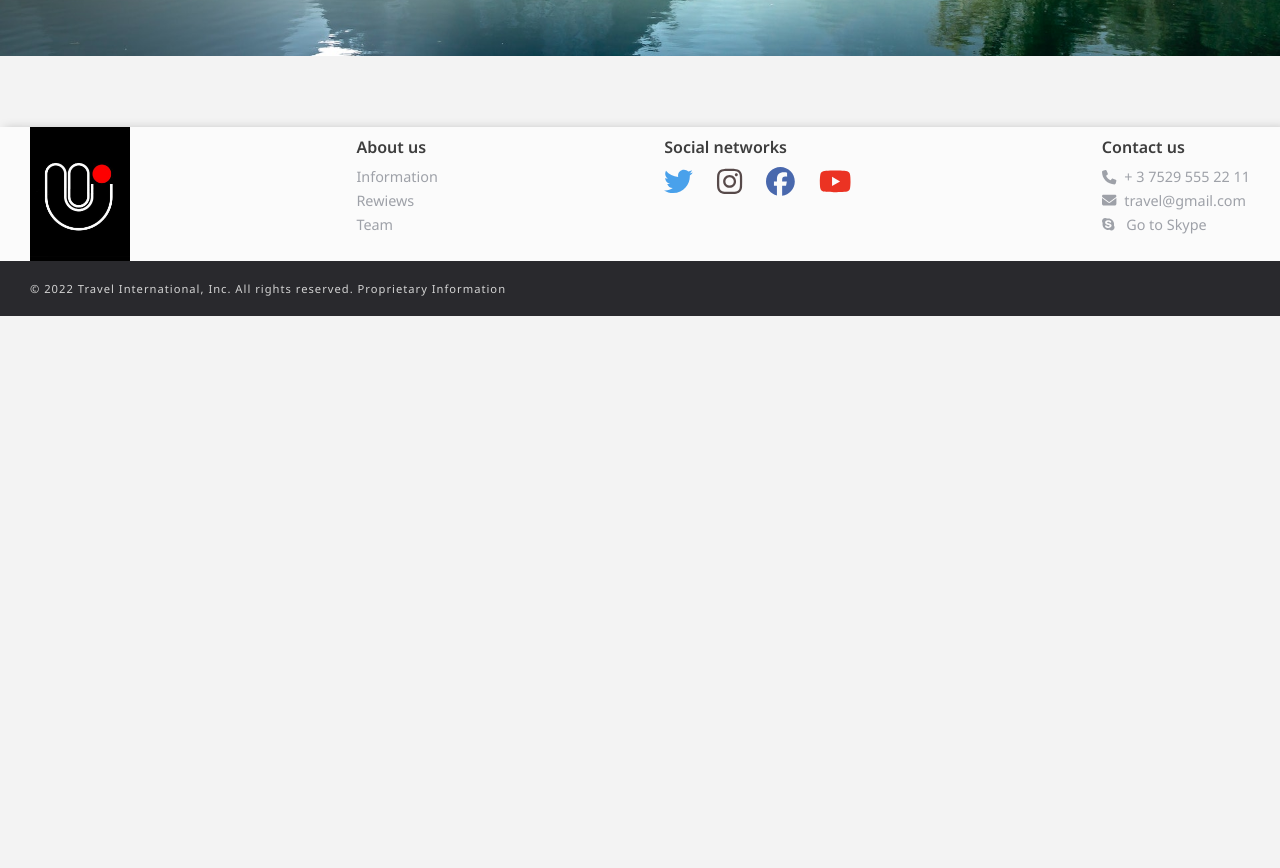
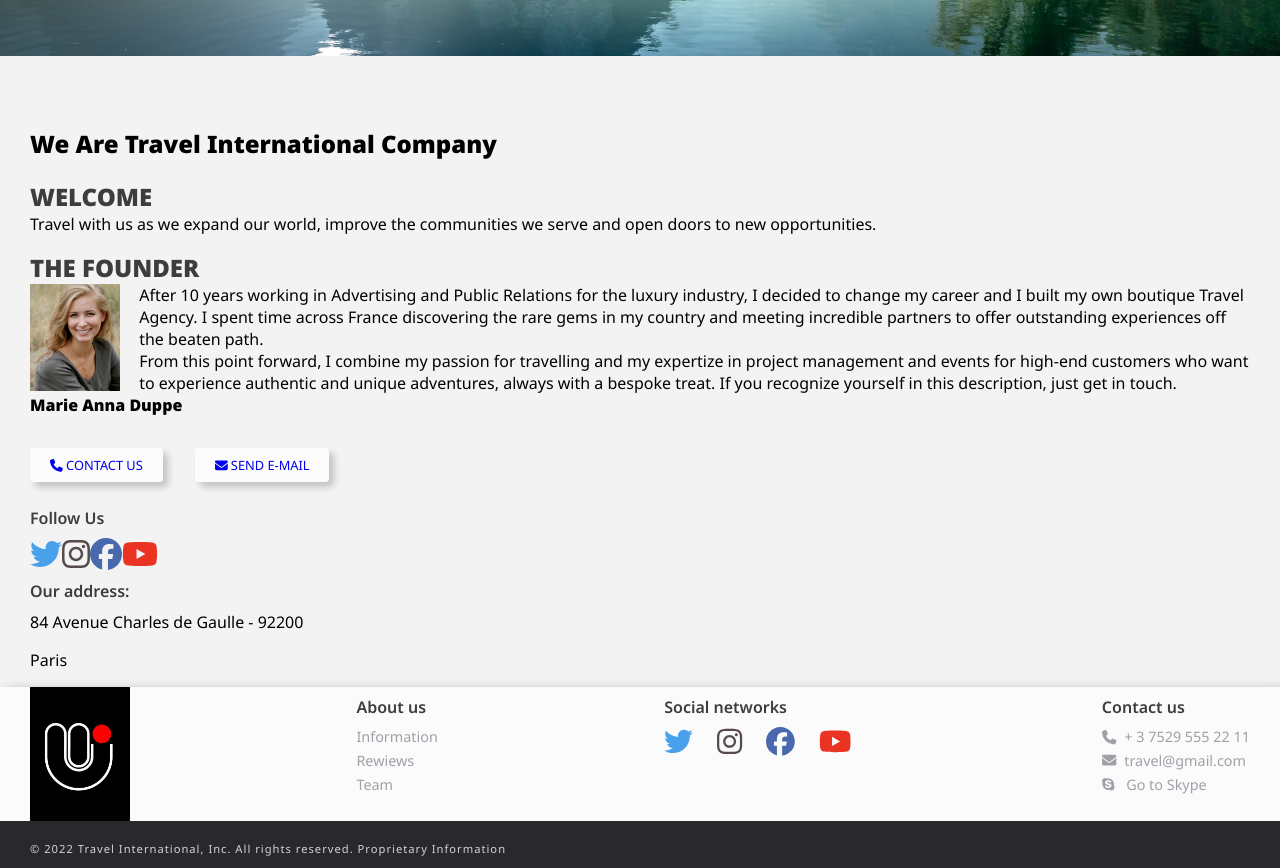
Before and after one commit to juliagnetneva/Travel_Project, a React (Create React App) app in the folder frontend/: page /about in a window 1280 px wide. Shown: the part 520-1388 px from the top of the page. Before the commit the page ends 836 px from the top, so only its background shows below. Built offline with nearby package versions, Linux system fonts and the light colour scheme; a web font is replaced by a local one.

Commit message:
fix: change carousel settings

```diff
--- a/frontend/src/components/Banner/banner.styled.ts
+++ b/frontend/src/components/Banner/banner.styled.ts
@@ -58,5 +58,6 @@ export const Card = styled(FlexRow)`
   }
   p {
     font-size: 0.8rem;
+    margin-top: 5px;
   }
 `;
--- a/frontend/src/components/Carousel/Carousel.tsx
+++ b/frontend/src/components/Carousel/Carousel.tsx
@@ -53,7 +53,7 @@ export const Carousel = ({ title, path, text, settings, data }: any) => {
         ))}
       </ReviewSlider>
       <ButtonContainer>
-        <IconContext.Provider value={{ size: "2.5rem", color: "#605f5f" }}>
+        <IconContext.Provider value={{ size: "2.5rem", color: "#a2a2a2" }}>
           <IoIosArrowDropleft onClick={slider?.slickPrev} />
           <IoIosArrowDropright onClick={slider?.slickNext} />
         </IconContext.Provider>
--- a/frontend/src/components/Carousel/carousel.styled.ts
+++ b/frontend/src/components/Carousel/carousel.styled.ts
@@ -10,13 +10,49 @@ export const CarouselSection = styled(Section)`
 
 export const ReviewSlider: any = styled(Slider)`
   width: 100%;
+
   .slick-list {
     overflow: hidden;
   }
-  .slick-track {
-    display: flex;
-    padding: 1rem;
-    gap: 3rem;
+
+  .slick-dots {
+    display: flex !important;
+    flex-direction: row;
+    justify-content: center;
+    margin: 0;
+    padding: 2rem 0;
+
+    list-style-type: none;
+
+    li {
+      margin: 0 1rem;
+    }
+
+    button {
+      display: block;
+      width: 0.55rem;
+      height: 0.55rem;
+      padding: 0;
+
+      border: none;
+      border-radius: 100%;
+      background-color: #d3d3d3;
+
+      text-indent: -9999px;
+    }
+
+    li.slick-active button {
+      background-color: #8c8c8c;
+    }
+
+  }
+}
+
+.slick-track {
+  display: flex;
+  padding: 1rem;
+  gap: 2rem;
+
   .slick-slide {
     display: flex;
     justify-content: center;
@@ -33,7 +69,7 @@ export const SliderItem = styled.div`
   height: 430px;
   background-color: ${({ theme }) => theme.theme.sectionBackground};
   box-shadow: ${({ theme }) => theme.theme.boxShadow};
-  border-radius: 10px;
+  border-radius: 7px;
   outline: none;
   @media screen and (max-width: 440px) {
     border: 1px solid #bebebe;
@@ -43,11 +79,12 @@ export const SliderItem = styled.div`
 export const ImageContainer = styled.div`
   width: 100%;
   height: 320px;
+  border-radius: 7px 7px 0 0;
   overflow: hidden;
   img {
     width: 100%;
     height: 100%;
-    border-radius: 10px 10px 0 0;
+    border-radius: 7px 7px 0 0;
     object-fit: cover;
     vertical-align: middle;
     transition: transform 3s ease;
@@ -72,8 +109,10 @@ export const VideoContainer = styled.div`
 `;
 export const ButtonContainer = styled(FlexRow)`
   justify-content: center;
+  position: relative;
+  top: -55px;
   & svg {
-    margin: 0 1rem;
+    margin: 0 8rem;
     cursor: pointer;
   }
   & svg:hover {
--- a/frontend/src/data/carouselData.ts
+++ b/frontend/src/data/carouselData.ts
@@ -13,6 +13,9 @@ import Video5 from "../assets/video/video_carousel5.mp4";
 export const sliderSettingsImg = {
   arrows: false,
   slidesToShow: 3,
+  dots: true,
+  autoplay: true,
+  autoplaySpeed: 3000,
   focusOnSelect: false,
   accessibility: false,
   responsive: [
@@ -34,6 +37,7 @@ export const sliderSettingsImg = {
 export const sliderSettingsVid = {
   arrows: false,
   slidesToShow: 2,
+  dots: true,
   focusOnSelect: false,
   accessibility: false,
   responsive: [
--- a/frontend/src/pages/AboutPage.tsx
+++ b/frontend/src/pages/AboutPage.tsx
@@ -1,12 +1,106 @@
 import React from "react";
 //
-import { HeroBanner } from "../components";
+import {
+  FlexColumn,
+  FlexRow,
+  HeadingMiddle,
+  HeadingSmall,
+  HeroBanner,
+} from "../components";
 import AboutImage from "../assets/hero/hero_banner_about.jpg";
-
+import { FontAwesomeIcon } from "@fortawesome/react-fontawesome";
+import { faEnvelope, faPhone } from "@fortawesome/free-solid-svg-icons";
+import {
+  faFacebook,
+  faInstagram,
+  faSkype,
+  faTwitter,
+  faYoutube,
+} from "@fortawesome/free-brands-svg-icons";
+import { ButtonWhite } from "../components/shared/buttons/buttonWhite.styled";
+import Founder from "../assets/founder.jpg";
 export const AboutPage = () => {
   return (
     <section>
       <HeroBanner image={AboutImage} />
+      <h1>We Are Travel International Company</h1>
+      <HeadingMiddle>WELCOME</HeadingMiddle>
+      <p>
+        Travel with us as we expand our world, improve the communities we serve
+        and open doors to new opportunities.
+      </p>
+      <FlexColumn>
+        <HeadingMiddle>THE FOUNDER</HeadingMiddle>
+
+        <p>
+          {" "}
+          <img
+            src={Founder}
+            alt="Marie Anna"
+            width="90px"
+            style={{ float: "left", marginRight: "1.2rem" }}
+          />
+          After 10 years working in Advertising and Public Relations for the
+          luxury industry, I decided to change my career and I built my own
+          boutique Travel Agency. I spent time across France discovering the
+          rare gems in my country and meeting incredible partners to offer
+          outstanding experiences off the beaten path. <br />
+          From this point forward, I combine my passion for travelling and my
+          expertize in project management and events for high-end customers who
+          want to experience authentic and unique adventures, always with a
+          bespoke treat. If you recognize yourself in this description, just get
+          in touch. <br />
+          <b>Marie Anna Duppe</b>
+        </p>
+        <div style={{ margin: "1rem 0" }}>
+          <ButtonWhite>
+            <a href="tel:375295259783">
+              <FontAwesomeIcon icon={faPhone} /> CONTACT US
+            </a>
+          </ButtonWhite>
+
+          <ButtonWhite>
+            <a href="mailto:juliagnetneva@gmail.com">
+              <FontAwesomeIcon icon={faEnvelope} /> SEND E-MAIL
+            </a>
+          </ButtonWhite>
+        </div>
+        <div style={{ width: "fit-content" }}>
+          <HeadingSmall>Follow Us</HeadingSmall>
+          <FlexRow>
+            <a
+              href="https://twitter.com/"
+              style={{ color: "#49a1eb" }}
+              target="_blank"
+            >
+              <FontAwesomeIcon icon={faTwitter} size="2x" />
+            </a>
+            <a
+              href="https://www.instagram.com/"
+              style={{ color: "#574a4a" }}
+              target="_blank"
+            >
+              <FontAwesomeIcon icon={faInstagram} size="2x" />
+            </a>
+            <a
+              href="https://www.facebook.com/"
+              style={{ color: "#4968ad" }}
+              target="_blank"
+            >
+              <FontAwesomeIcon icon={faFacebook} size="2x" />
+            </a>
+            <a
+              href="https://www.youtube.com/"
+              style={{ color: "#eb3323" }}
+              target="_blank"
+            >
+              <FontAwesomeIcon icon={faYoutube} size="2x" />
+            </a>
+          </FlexRow>
+        </div>
+      </FlexColumn>
+      <HeadingSmall>Our address:</HeadingSmall>
+      <p> 84 Avenue Charles de Gaulle - 92200</p> <p>Paris</p>
     </section>
   );
 };
```
Also changed, not shown: frontend/src/assets/founder.jpg (added).
